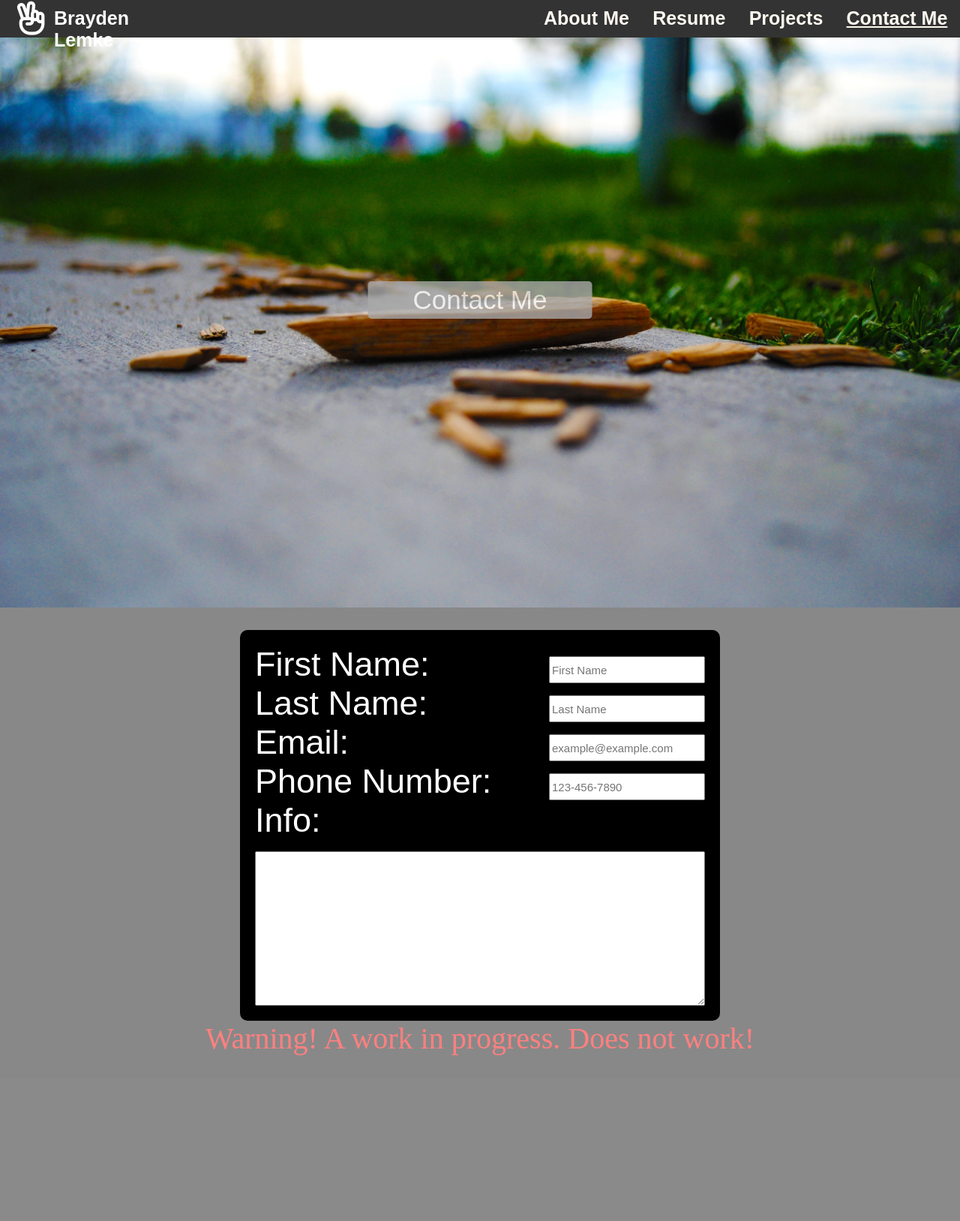
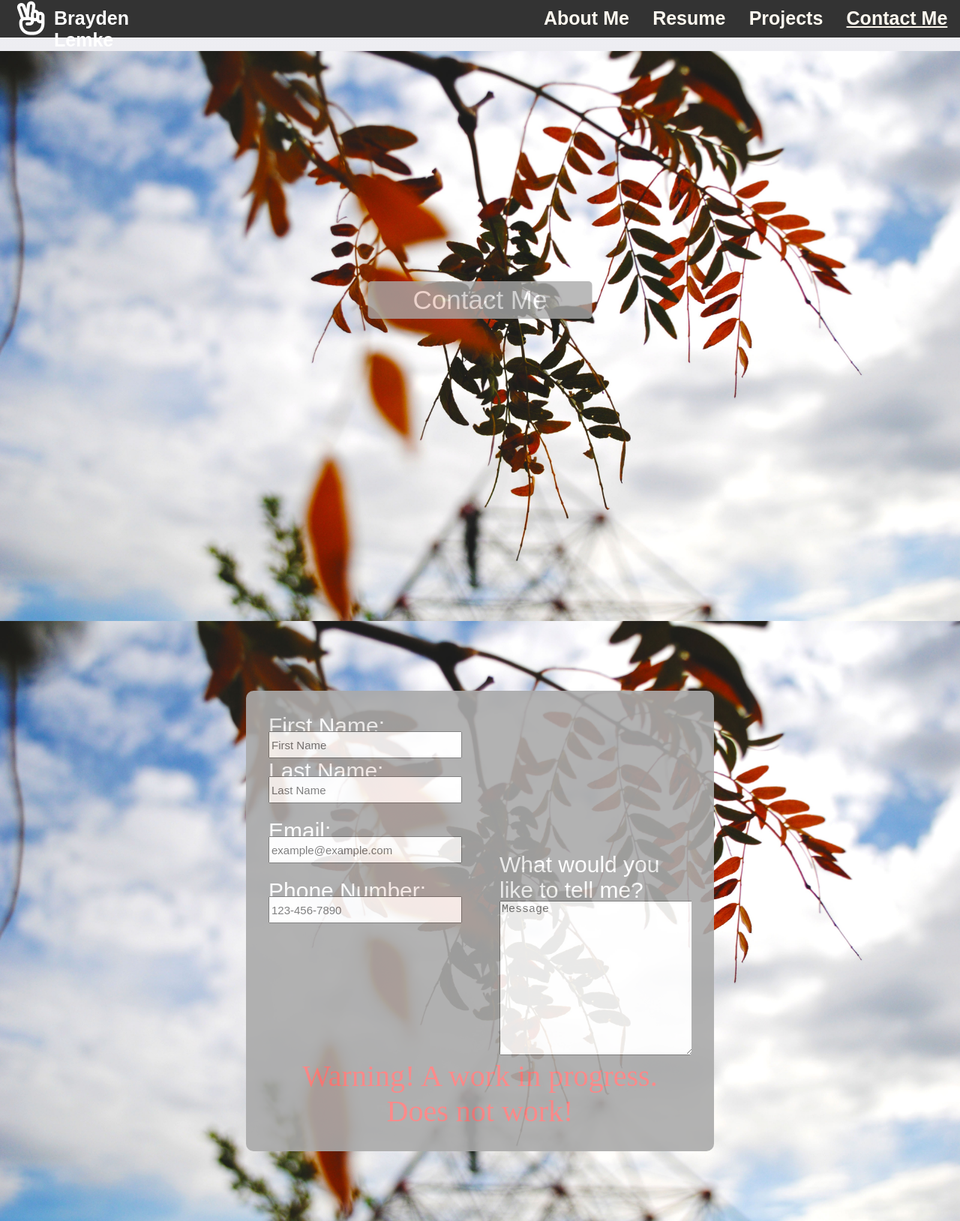
Before and after one commit to joybob22/myWebPage, a PHP site: page /contact.html in a window 1280 px wide. Shown: the whole page at 75% size. Before the commit the page ends 1438 px from the top, so only its background shows below. Run offline with PHP 8.4, Linux system fonts and the light colour scheme; some libraries are stand-ins or nearby versions.

Commit message:
remade contact page to look better

```diff
--- a/contact.css
+++ b/contact.css
@@ -5,39 +5,57 @@
 
 .contactParallax {
     positition: relative;
-    background-image: url(woodchip.jpg);
+    background-image: url(leaves3.jpg);
     width: 100%;
     height: 95%;
     background-attachment: fixed;
     background-position: center;
     background-repeat: no-repeat;
     background-size: cover;
+    overflow: hidden;
+}
+
+.contactParallax2 {
+    positition: relative;
+    background-image: url(leaves3.jpg);
+    width: 100%;
+    height: 100%;
+    background-attachment: fixed;
+    background-position: center;
+    background-repeat: no-repeat;
+    background-size: cover;
+    overflow: hidden;
 }
 
 .contactContent {
-    background-color: #888;
-    padding: 30px 0;
+    position: relative;
+    width: 564px;
+    background-color: #aaa;
+    top: 50%;
+    left: 50%;
+    transform: translate(-50%, -50%);
+    padding: 30px;
+    opacity: 0.9;
+    border-radius: 10px;
 }
 
 form {
-    padding: 20px;
-    width: 600px;
+    opacity: 1;
+    width: 100%;
     margin: 0 auto;
     overflow: hidden;
-    background-color: black;
     border-radius: 10px;
 }
 
 label {
     color: white;
-    font-size: 45px;
-    font-family: "Kaiti TC", sans-serif;
+    font-size: 30px;
+    font-family: fantasy, sans-serif;
 }
 
 input, #info {
     margin-top: 15px;
-    float: right;
-    width: 200px;
+    width: 250px;
     height: 30px;
     font-size: 15px;
 }
@@ -45,6 +63,7 @@
 #info {
     width: 99%;
     height: 200px;
+    margin-top: -3px;
 }
 
 .warning {
@@ -52,3 +71,24 @@
     color: #ff8080;
     font-size: 40px;
 }
+
+.floatLeft {
+    float: left;
+}
+
+.first {
+    margin-right: 50px;
+}
+
+.negativeMargin {
+    margin-top: -25px;
+}
+
+.row {
+    margin-top: 20px;
+}
+
+.lastRow {
+    overflow: hidden;
+    margin-top: 185px;
+}
--- a/contact.html
+++ b/contact.html
@@ -30,36 +30,47 @@
             <div class="middleWord">
                 <h1>Contact Me</h1>
             </div>
+
         </div>
+        <div class="contactParallax2">
             <div class="contactContent">
                 <form>
-                <div>
+                    <div class="floatLeft first">
                         <label for="first-name">First Name:</label>
+                        <div class="negativeMargin">
                             <input type="text" placeholder="First Name" id="first-name">
                         </div>
+                    </div>
 
-                <div>
+                    <div class="floatLeft">
                         <label for="last-name">Last Name:</label>
+                        <div class="negativeMargin">
                             <input type="text" placeholder="Last Name" id="last-name">
                         </div>
+                    </div>
 
-                <div>
+                    <div class="floatLeft first row">
                         <label for="email">Email:</label>
+                        <div class="negativeMargin">
                             <input type="email" placeholder="example@example.com" id="email">
                         </div>
+                    </div>
 
-                <div>
+                    <div class="floatLeft row">
                         <label for="phone-number">Phone Number:</label>
+                        <div class="negativeMargin">
                             <input type="text" placeholder="123-456-7890" id="phone-number">
                         </div>
+                    </div>
 
-                <div>
-                    <label for="info">Info:</label>
-                    <textarea type="text" id="info"></textarea>
+                    <div class="lastRow">
+                        <label for="info">What would you like to tell me?</label>
+                        <textarea type="text" id="info" placeholder="Message"></textarea>
                     </div>
 
                 </form>
                 <h4 class="warning">Warning! A work in progress. Does not work!</h4>
             </div>
+        </div>
     </body>
 </html>
--- a/resume.css
+++ b/resume.css
@@ -5,7 +5,7 @@
 
 .resumeParallax {
     positition: relative;
-    background-image: url(resumeParallax.jpg);
+    background-image: url(woodchip.jpg);
     width: 100%;
     height: 95%;
     background-attachment: fixed;
```
Also changed, not shown: leaves3.jpg (renamed from resumeParallax.jpg). Lines whose indentation alone changed are shown as unchanged.
